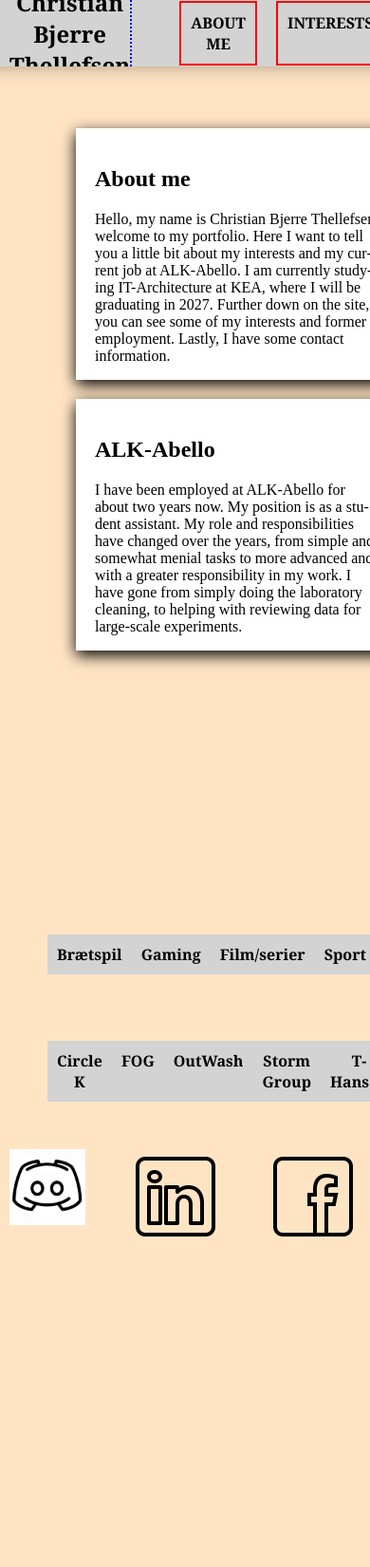
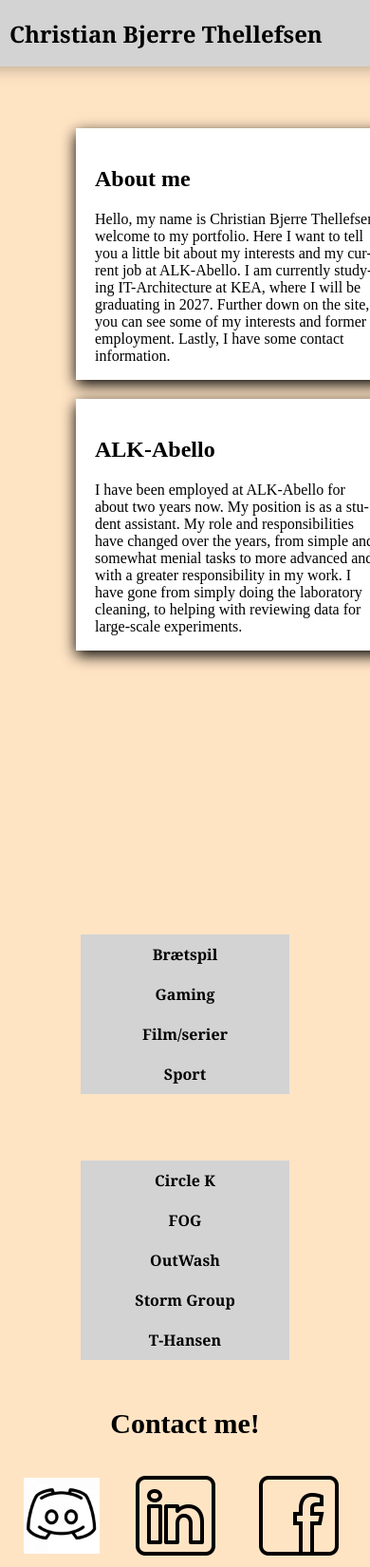
Before and after one commit to ChristianBT96/portfolio-test, a plain HTML site: page index.html in a window 390 px wide. Shown: the top 1650 px of the page at 95% size. Before the commit the page ends 1314 px from the top, so only its background shows below. Drawn offline with Linux system fonts and the light colour scheme.

Commit message:
Changed nav bar to not show on mobile, and changed contact footer text line

```diff
--- a/index.css
+++ b/index.css
@@ -5,13 +5,6 @@ html, body {
 
 body {
     background-color: bisque;
-}
-
-@media screen and (max-width: 500px) {
-    .container_about_me {
-        flex-direction: column;
-        align-items: center;
-    }
 }
 
 nav {
@@ -166,12 +159,38 @@ h1 {
     transform: scale(1.1);
 }
 
+
+h3 {
+    text-align: center;
+    font-size: 30px;
+}
+
 .contact {
     display: flex;
-    justify-content: space-between;
+    justify-content: space-around;
     margin: 10px;
 }
 
 .icon {
     border-radius: 10px;
 }
+
+@media screen and (max-width: 500px) {
+    .container_about_me, .jobs, .interests {
+        flex-direction: column;
+        align-items: center;
+    }
+}
+
+@media screen and (max-width: 500px) {
+    .contact {
+        flex-direction: row;
+        align-items: center;
+    }
+}
+
+@media screen and (max-width: 500px) {
+    ul .search-item, .search {
+        display: none;
+    }
+}
--- a/index.html
+++ b/index.html
@@ -8,13 +8,13 @@
 </head>
 <body>
 <header>
-    <nav>
+    <nav class="navbar">
         <h1>Christian Bjerre Thellefsen</h1>
         <ul class="search">
-            <li>About me</li>
-            <li>Interests</li>
-            <li>Employment</li>
-            <li>Contact</li>
+            <li class="search-item">About me</li>
+            <li class="search-item">Interests</li>
+            <li class="search-item">Employment</li>
+            <li class="search-item">Contact</li>
         </ul>
     </nav>
 </header>
@@ -79,6 +79,9 @@
     </ul>
 </section>
 <footer>
+    <h3>
+        Contact me!
+    </h3>
     <div class="contact">
         <div class="icon"><a href="#"><img src="2bcb87a8940ee19886a08ada5e1d4191.jpg" alt="Discord icon"
                                            width="80"/></a>
```
